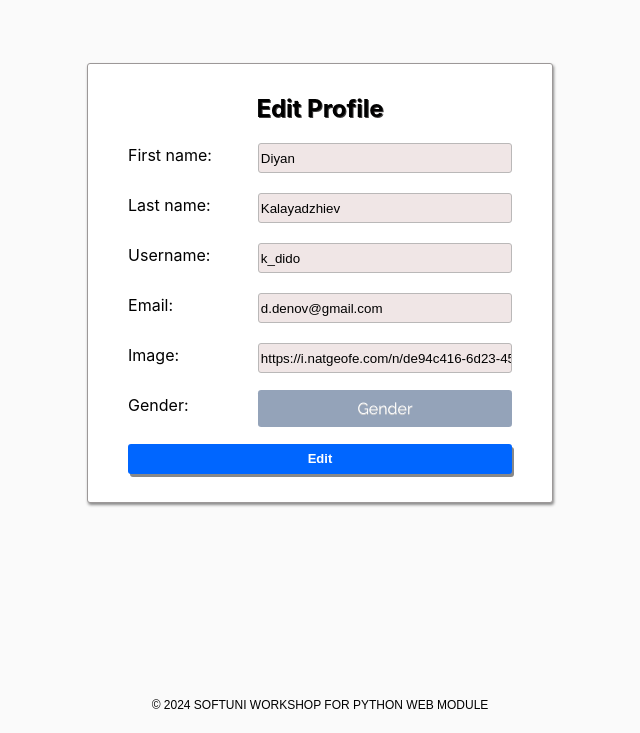
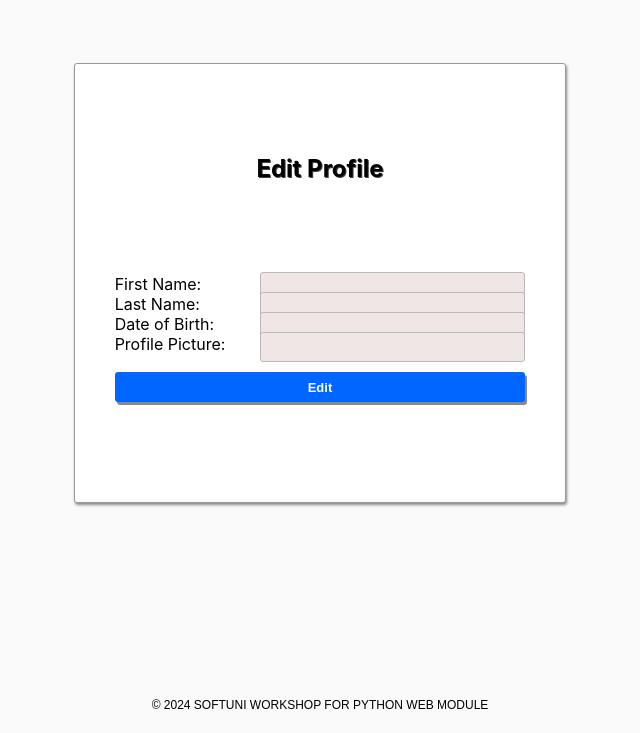
Before and after one commit to lefcho/Petstagram, a Django app: page /accounts/profile/1/edit/ in a window 1280 px wide. Shown: the part 87-820 px from the top of the page, without its empty margins (320-960 px from the left). Run offline with Django 5.2, Linux system fonts and the light colour scheme; the visitor is signed in with stand-in values (Sample User, id 1).

```diff
--- a/Petstagram/accounts/views.py
+++ b/Petstagram/accounts/views.py
@@ -36,7 +36,8 @@ class AppUserDetailsView(DetailView):
         context = super().get_context_data(**kwargs)
 
         context['total_likes_count'] = sum(p.likes.count() for p in self.object.photos.all())
-
+        context['total_pets_count'] = self.object.pets.count()
+        context['total_photos_count'] = self.object.photos.count()
         context['user_photos'] = (Photo.objects.
                                   filter(user_id=self.object.pk).
                                   order_by('-date_of_publication'))
--- a/Petstagram/photos/views.py
+++ b/Petstagram/photos/views.py
@@ -1,5 +1,6 @@
 from django.shortcuts import render, redirect
 
+from Petstagram.common.forms import AddCommentForm
 from Petstagram.photos.forms import AddPhotoForm, EditPhotoForm
 from Petstagram.photos.models import Photo
 
@@ -25,11 +26,13 @@ def details_photo(request, pk):
     photo = Photo.objects.get(pk=pk)
     likes = photo.likes.all()
     comments = photo.comment_set.all()
+    comment_form = AddCommentForm(request.POST)
 
     context = {
         'photo': photo,
         'likes': likes,
         'comments': comments,
+        'comment_form': comment_form,
     }
 
     return render(request, 'photos/photo-details-page.html', context)
--- a/templates/accounts/profile-delete-page.html
+++ b/templates/accounts/profile-delete-page.html
@@ -11,6 +11,7 @@
             </h1>
             <form method="post" action="{% url 'profile-delete' request.user.pk %}">
                 <div class="sure-buttons">
+                    {% csrf_token %}
                     <!-- Yes (Delete Profile) Button -->
                     <button>Yes</button>
                     <!-- Go Back Button -->
--- a/templates/accounts/profile-edit-page.html
+++ b/templates/accounts/profile-edit-page.html
@@ -1,4 +1,5 @@
 {% extends 'common/base.html' %}
+{% load placeholder_filter %}
 
 {% block content %}
 
@@ -8,51 +9,16 @@
         <div class="edit-delete">
             <h2>Edit Profile</h2>
             <!-- Start Edit Profile From -->
-        <form action="">
+            <form method="post">
+                {% csrf_token %}
+
+                {% for field in form %}
+                    <p class="label-input"> {{ field.errors }} </p>
                     <div class="label-input">
-                <label for="first name">First name: </label>
-                <input type="text" placeholder="First name" value="Diyan">
+                        <label>{{ field.label }}</label>
+                        {{ field }}
                     </div>
-            <br>
-            <div class="label-input">
-                <label for="last name">Last name: </label>
-                <input type="text" placeholder="Last name" value="Kalayadzhiev">
-            </div>
-            <br>
-            <div class="label-input">
-                <label for="username">Username: </label>
-                <input type="text" placeholder="Username" value="k_dido">
-            </div>
-            <br>
-            <div class="label-input">
-                <label for="email">Email: </label>
-                <input type="email" placeholder="Email" value="d.denov@gmail.com">
-            </div>
-            <br>
-            <div class="label-input">
-                <label for="image">Image: </label>
-                <input type="text" placeholder="Link to to profile picture"
-                       value="https://i.natgeofe.com/n/de94c416-6d23-45f5-9708-e8d56289268e/naturepl_01132178.jpg?w=636&h=631">
-            </div>
-            <br>
-
-            <div class="label-input">
-                <label for="image">Gender: </label>
-                <div class="list-choice">
-                    <div class="list-choice-title">Gender</div>
-                    <div class="list-choice-objects">
-                        <label>
-                            <input type="radio" name="gender"/> <span>Male</span>
-                        </label>
-                        <label>
-                            <input type="radio" name="gender"/> <span>Female</span>
-                        </label>
-                        <label>
-                            <input type="radio" name="gender"/> <span>Do not show</span>
-                        </label>
-                    </div>
-                </div>
-            </div>
+                {% endfor %}
 
                 <!-- Edit Profile Button -->
                 <button class="edit-btn" type="submit">Edit</button>
--- a/templates/common/nav.html
+++ b/templates/common/nav.html
@@ -17,7 +17,7 @@
         <div class="nav-links">
             <ul class="nav-group">
                 <li class="nav-item">
-
+                    {% if request.user.is_authenticated %}
                         <!-- Link to Add Pet Page -->
                         <a href="{% url 'add-pet' %}">
                             <i>Add Pet</i>
@@ -30,6 +30,7 @@
                                 <i>Add Photo</i>
                             </a>
                         </li>
+                    {% endif %}
                 {% if not request.user.is_authenticated %}
                     <li class="nav-item">
 
```
Also changed, not shown: templates/accounts/profile-details-page.html (+7 -7 lines), templates/photos/photo-details-page.html (+4 -6 lines), mediafiles/photos/lemur_1_Ba8pM1E.jfif (added), mediafiles/photos/walrus_wild-personalities-main_SqS7jpO.jpg (added). Lines whose indentation alone changed are shown as unchanged.
